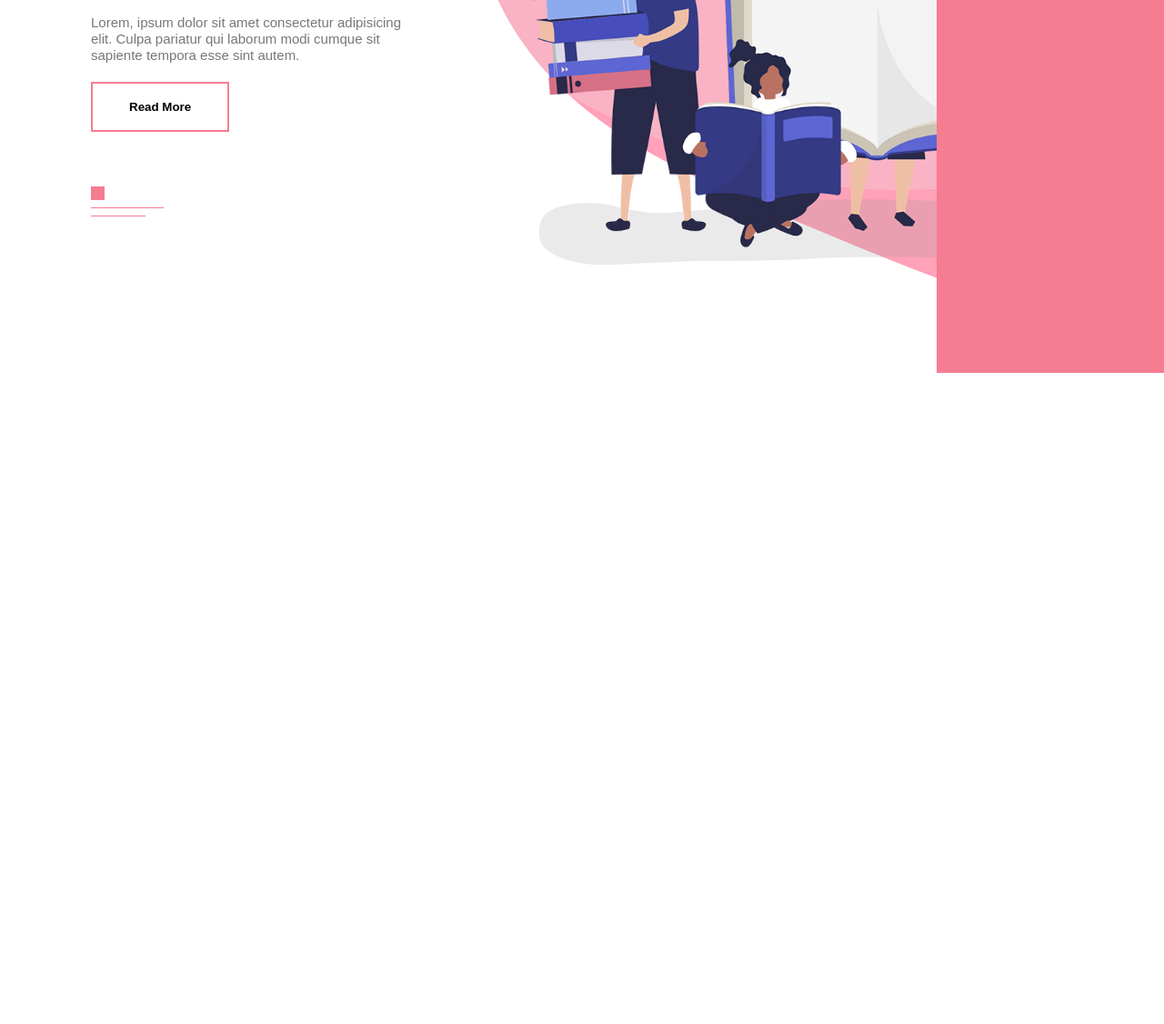
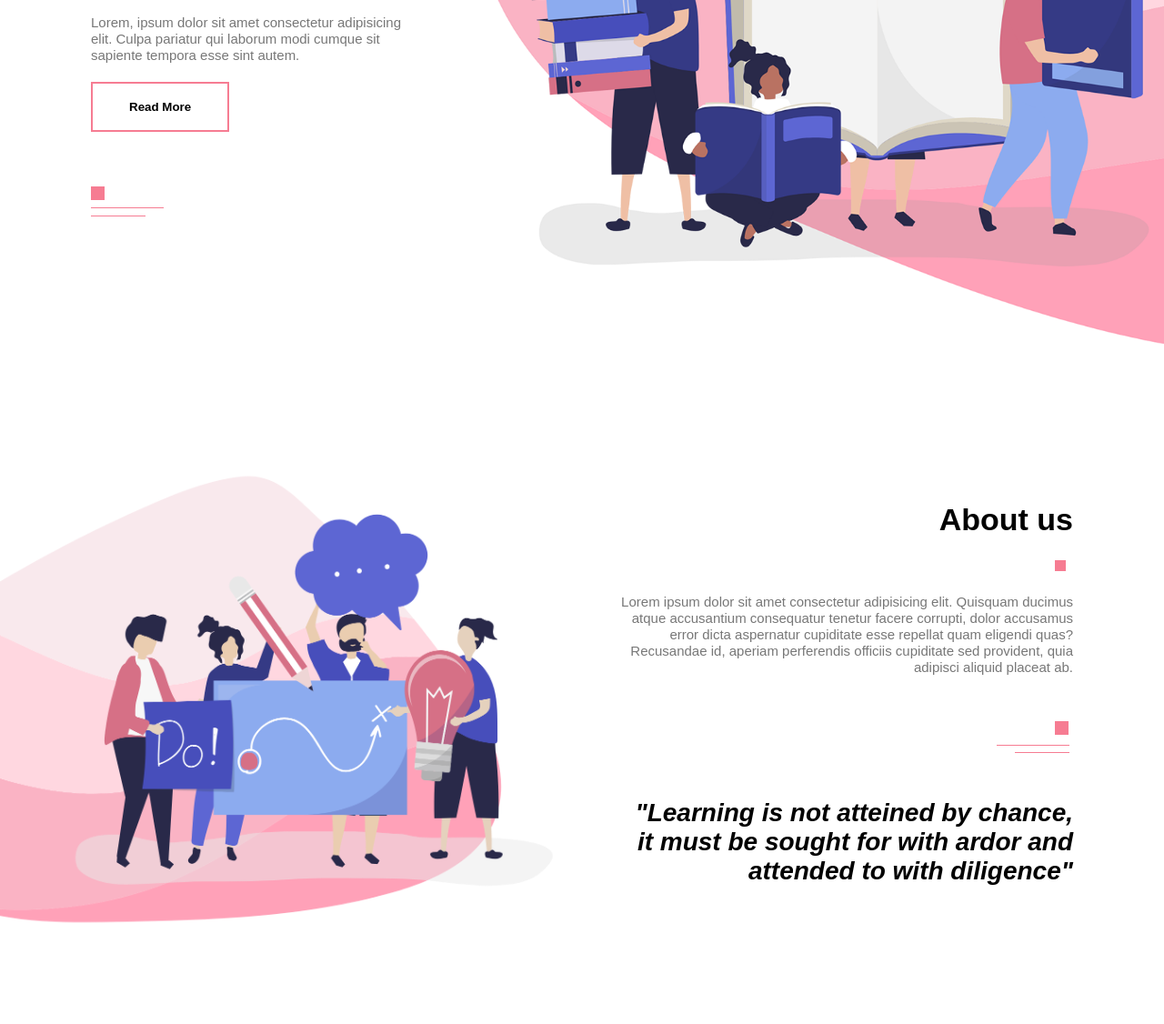
Before and after one commit to RealdoBeja98/tutorial_html_css, a plain HTML site: page index.html in a window 1280 px wide. Shown: the part 390-1516 px from the top of the page at 91% size. Before the commit the page ends 800 px from the top, so only its background shows below. Drawn offline with Linux system fonts and the light colour scheme.

Commit message:
Home and About us

```diff
--- a/index.html
+++ b/index.html
@@ -28,6 +28,31 @@
         </div>
 
     </section>
+    <section id="about">
+        <div id="about_left_col">
+            <img src="images/about.png">
+        </div>
+        <div id="about_right_col">
+            <div id="about_text">
+                <h1>About us</h1>
+                <div id="square1"></div>
+                <p>Lorem ipsum dolor sit amet consectetur adipisicing elit.
+                    Quisquam ducimus atque accusantium consequatur tenetur facere corrupti,
+                    dolor accusamus error dicta aspernatur cupiditate esse repellat quam eligendi
+                    quas? Recusandae id, aperiam perferendis officiis cupiditate sed provident,
+                    quia adipisci aliquid placeat ab.
+                </p>
+                <div id="square2"></div>
+                <div id="longer_line"></div>
+                <div id="shorter_line"></div>
+                <h1 id="phrase">
+                    "Learning is not atteined by chance,<br>
+                    it must be sought for with ardor and<br>attended to with diligence"
+                </h1>
+            </div>
+        </div>
+
+    </section>
     <nav id="side_nav">
         <ul>
             <li><a href="">HOME</a></li>
@@ -38,6 +63,23 @@
             <li><a href="">CONTACT</a></li>
 
         </ul>
+        <div id="container_menu_button">
+            <img src="images/menu.png" >
+        </div>
+        <script>
+            var container_menu_button = document.getElementById("container_menu_button");
+            var side_nav = document.getElementById("side_nav");
+
+            side_nav.style.right = "-250px";
+            container_menu_button.onclick = function(){
+                if(side_nav.style.right == "-250px"){
+                    side_nav.style.right = "0";
+                }
+                else{
+                    side_nav.style.right = "-250px"
+                }
+            }
+        </script>
     </nav>
 </body>
 </html>
--- a/style.css
+++ b/style.css
@@ -76,8 +76,98 @@ p{
     width: 250px;
     height: 100vh;
     position: fixed;
-    right: 0;
+    right: -250px;
     top: 0;
     background: #f67c92;
     z-index: 2;
+    transition: .5s;
 }
+ul li {
+    list-style-type: none;
+}
+a{
+    font-size: 17px;
+    text-decoration: none;
+    color: white;
+    margin-left: 25px;
+    line-height: 70px;
+}
+ul{
+    margin-top: 25px;
+}
+/*best way to size and resize an img is to include the img inside a div */
+#container_menu_button{
+    position: fixed;
+    width: 50px;
+    height: 50px;
+    top: 33px;
+    right:60px;
+    cursor: pointer;
+}
+#container_menu_button img{
+    width: 100%;
+    height: auto;
+}
+
+
+/*<----about---->*/
+/*<---flex e ndan ne kolona ne ketu e kemi ndare ne dy kolona-->*/
+#about{
+    padding: 100px 0;
+    display: flex;
+    align-items: center;
+    flex-wrap: wrap;
+}
+#about_left_col{
+    flex-basis: 50%;
+}
+#about_left_col img{
+    width: 100%;
+}
+#about_right_col{
+    flex-basis: 50%;
+    text-align: right;
+}
+#about_text{
+    max-width: 500px;
+    margin-right: 100px;
+    display: inline-block;
+}
+#square1{
+    height: 12px;
+    width: 12px;
+    background-color: #f67c92;
+    margin: 25px 0 25px 480px;
+
+}
+#square2{
+    width: 15px;
+    height: 15px;
+    background-color: #f67c92;
+    margin-top: 50px;
+    margin-left: 480px;
+}
+#longer_line{
+    width: 80px;
+    height: 1px;
+    background-color: #f67c92;
+    margin-top: 11px;
+    margin-left: 416px;
+}
+#shorter_line{
+    width: 60px;
+    height: 1px;
+    background-color: #f67c92;
+    margin-top: 7px;
+    margin-left: 436px;
+}
+#about_text{
+    max-width: 500px;
+    margin-right: 100px;
+    display: inline-block;
+}
+#phrase{
+    margin: 50px 0 10px;
+    font-size: 28px;
+    font-style: italic;
+}
```
